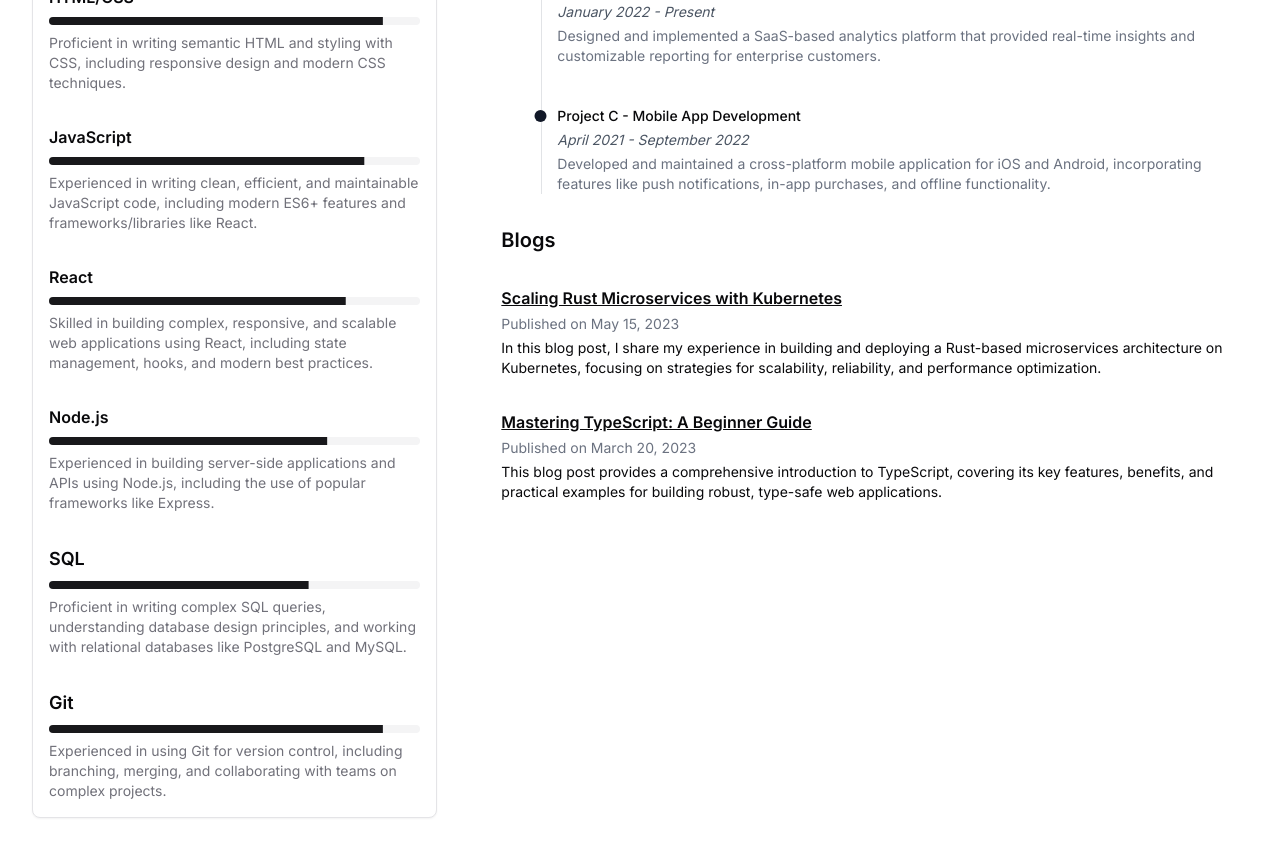
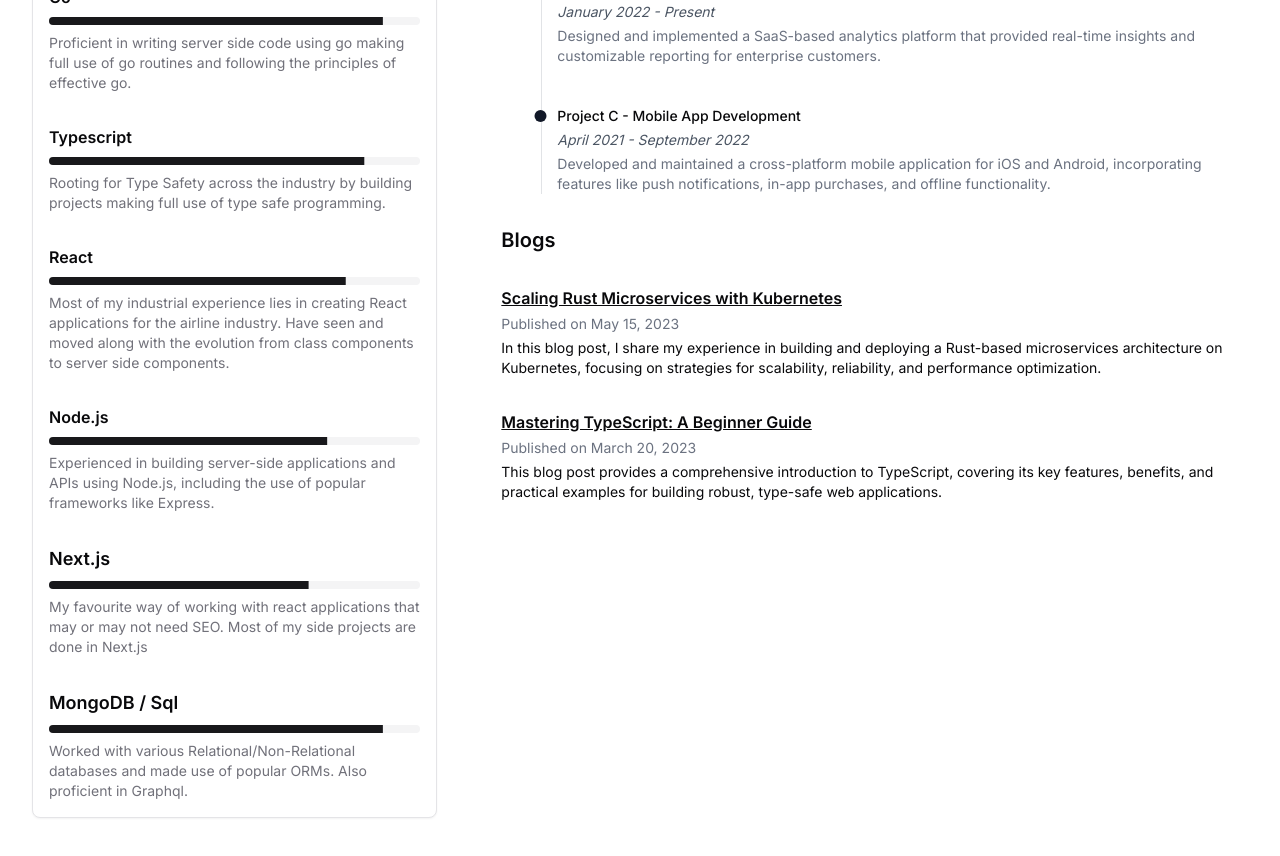
Before and after one commit to rohithrajasekharan/portfolio, a Next.js app: page / in a window 1280 px wide. Shown: the part 980-1836 px from the top of the page. Built offline with nearby package versions, Linux system fonts and the light colour scheme.

Commit message:
skills update

```diff
--- a/components/home/skills.tsx
+++ b/components/home/skills.tsx
@@ -6,27 +6,26 @@ export default function Skills() {
       <Card className="justify-between rounded-lg border p-4 space-y-8">
       <h2 className="text-xl font-semibold">Skills</h2>
         <div>
-          <h3 className="text-md font-semibold">HTML/CSS</h3>
+          <h3 className="text-md font-semibold">Go</h3>
           <Progress value={90} className="mt-2" />
           <p className="text-sm text-muted-foreground mt-2">
-            Proficient in writing semantic HTML and styling with CSS, including responsive design and modern CSS
-            techniques.
+            Proficient in writing server side code using go making full use of go routines and following the
+            principles of effective go.
           </p>
         </div>
         <div>
-          <h3 className="text-md font-semibold">JavaScript</h3>
+          <h3 className="text-md font-semibold">Typescript</h3>
           <Progress value={85} className="mt-2" />
           <p className="text-sm text-muted-foreground mt-2">
-            Experienced in writing clean, efficient, and maintainable JavaScript code, including modern ES6+
-            features and frameworks/libraries like React.
+            Rooting for Type Safety across the industry by building projects making full use of type safe programming.
           </p>
         </div>
         <div>
           <h3 className="text-md font-semibold">React</h3>
           <Progress value={80} className="mt-2" />
           <p className="text-sm text-muted-foreground mt-2">
-            Skilled in building complex, responsive, and scalable web applications using React, including state
-            management, hooks, and modern best practices.
+            Most of my industrial experience lies in creating React applications for the airline industry. Have seen and moved along with
+            the evolution from class components to server side components.
           </p>
         </div>
         <div>
@@ -38,19 +37,18 @@ export default function Skills() {
           </p>
         </div>
         <div>
-          <h3 className="text-lg font-semibold">SQL</h3>
+          <h3 className="text-lg font-semibold">Next.js</h3>
           <Progress value={70} className="mt-2" />
           <p className="text-sm text-muted-foreground mt-2">
-            Proficient in writing complex SQL queries, understanding database design principles, and working with
-            relational databases like PostgreSQL and MySQL.
+            My favourite way of working with react applications that may or may not need SEO. Most of my side projects are done in
+            Next.js
           </p>
         </div>
         <div>
-          <h3 className="text-lg font-semibold">Git</h3>
+          <h3 className="text-lg font-semibold">MongoDB / Sql</h3>
           <Progress value={90} className="mt-2" />
           <p className="text-sm text-muted-foreground mt-2">
-            Experienced in using Git for version control, including branching, merging, and collaborating with teams
-            on complex projects.
+            Worked with various Relational/Non-Relational databases and made use of popular ORMs. Also proficient in Graphql.
           </p>
         </div>
       </Card>
```
